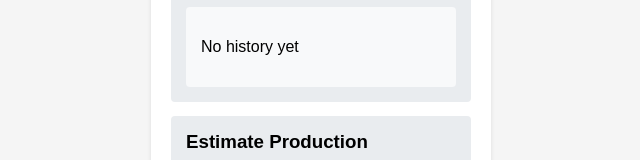
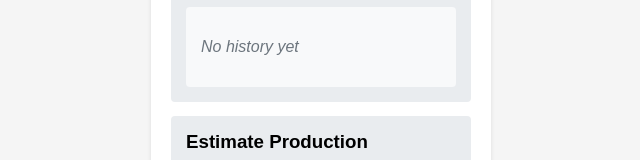
Before and after one commit to yanmad27/travian-tools, a browser extension: page index.html in a window 1280 px wide. Shown: the part 239-399 px from the top of the page, 319-959 px from the left. Drawn offline with Linux system fonts and the light colour scheme.

Commit message:
chore: styling

```diff
--- a/javascripts/sum-raid-bounty.js
+++ b/javascripts/sum-raid-bounty.js
@@ -37,7 +37,7 @@ function saveSumToStorage(sum) {
 function updateHistoryDisplay(history) {
 	const historyElement = document.getElementById("history");
 	if (history.length === 0) {
-		historyElement.innerHTML = "<p>No history yet</p>";
+		historyElement.innerHTML = "<p class='no-history'>No history yet</p>";
 		return;
 	}
 
--- a/styles/style.css
+++ b/styles/style.css
@@ -79,7 +79,6 @@ h3 {
 }
 .sum-raid-bounty .no-history {
     color: #6c757d;
-    font-size: 0.9em;
     font-style: italic;
 }
 
```
